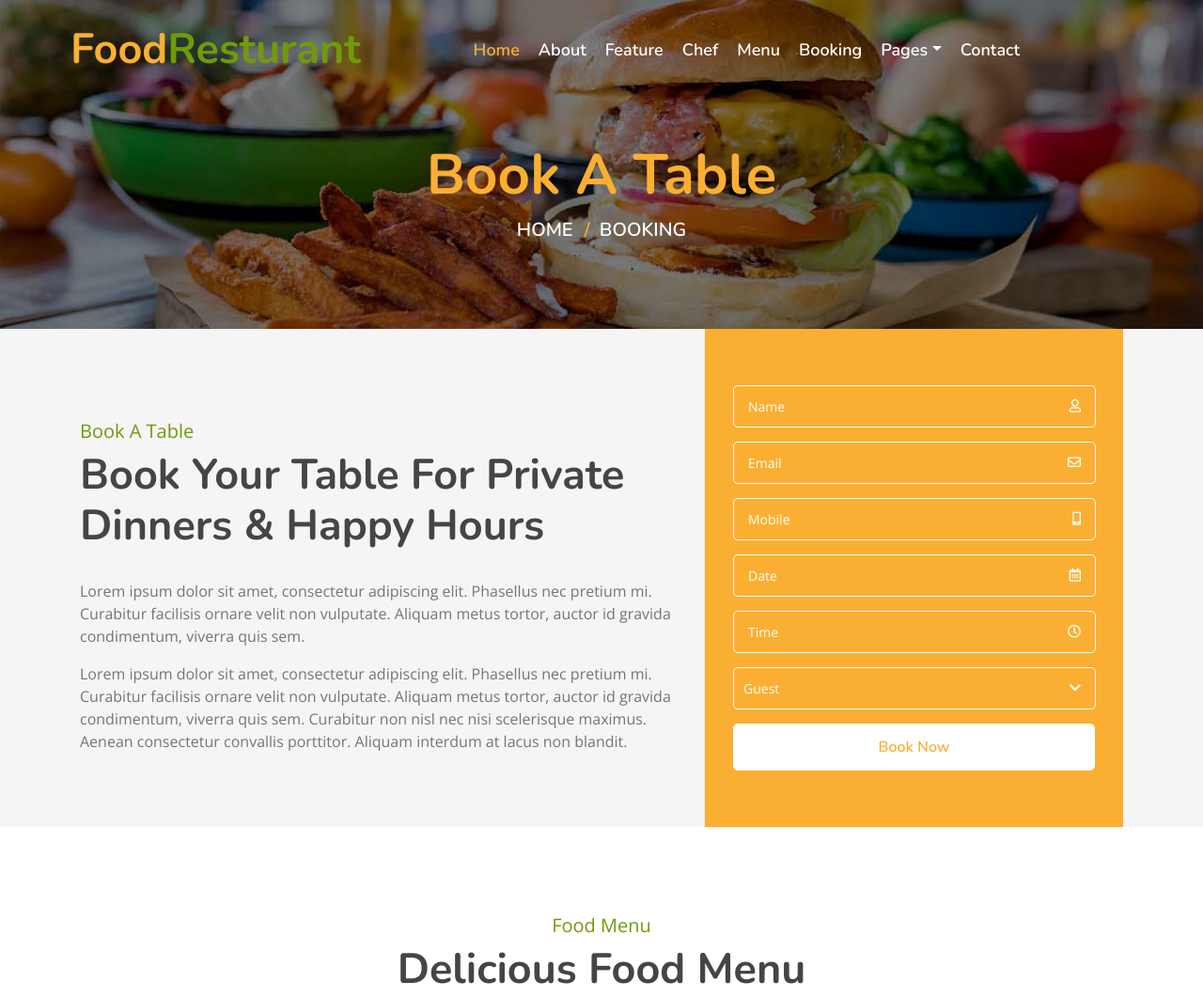
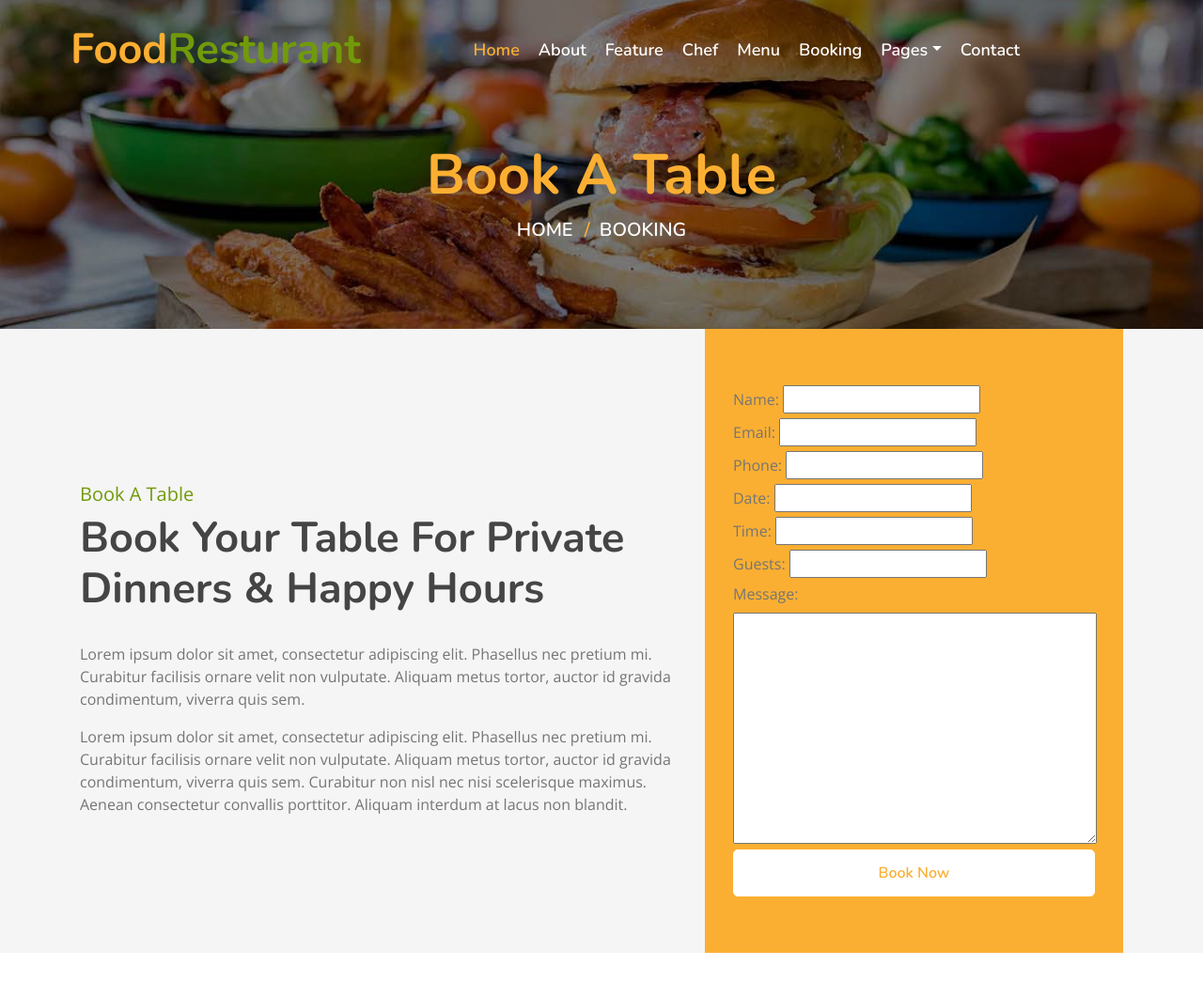
Before and after one commit to NMMalika/codeAlpha_restaraut-management-system, a Django app: page /booking/ in a window 1280 px wide. Shown: the top 1061 px of the page at 94% size. Run offline with Django 5.2, Linux system fonts and the light colour scheme; some libraries are stand-ins or nearby versions.

Commit message:
Testing form in terminal

```diff
--- /dev/null
+++ b/food/forms.py
@@ -0,0 +1,7 @@
+from django.forms import ModelForm
+from .models import Booktable
+
+class Booktableform (ModelForm):
+    class Meta:
+        model = Booktable
+        fields = ['name', 'email', 'phone', 'date', 'time', 'guests', 'message']
--- a/food/views.py
+++ b/food/views.py
@@ -1,9 +1,12 @@
-from django.shortcuts import render
-from food.models import Contact, Items, ItemList
+from django.shortcuts import render,redirect
+from food.models import Contact, Items, ItemList, Booktable
 from django.http import HttpResponse
+from .forms import Booktableform
+
 # Create your views here.
 def index(request):
     return render(request, 'index.html')
+
 def contact(request):
     context = {}
     if request.method == 'POST':
@@ -17,11 +20,11 @@ def contact(request):
         # Here you can add code to send the message via email or save it to the database
         context ["message"]=f"Thank {name} for your message!"
     return render(request, 'contact.html', context)
+
 def about(request):
     return render(request, 'about.html')
 
-def booking(request):
-    return render(request, 'booking.html')
+
 
 def menu(request):
     items = Items.objects.all()
@@ -31,3 +34,10 @@ def menu(request):
 
 def feature(request):
     return render(request, 'feature.html')
+
+def booking(request):
+  forms=Booktableform()
+  if request.method=='POST':
+      print(request.POST)
+  context={"form":forms}
+  return render(request,'booking.html',context)
--- a/rest_mgt/urls.py
+++ b/rest_mgt/urls.py
@@ -30,6 +30,7 @@ urlpatterns = [
     path("menu/",views.menu, name="menu"),
     path("feature/",views.feature, name="feature"),
 
+
 ]
 if settings.DEBUG:
     urlpatterns += static(settings.MEDIA_URL, document_root=settings.MEDIA_ROOT)
--- a/templates/booking.html
+++ b/templates/booking.html
@@ -45,68 +45,10 @@
                     </div>
                     <div class="col-lg-5">
                         <div class="booking-form">
-                            <form>
-                                <div class="control-group">
-                                    <div class="input-group">
-                                        <input type="text" class="form-control" placeholder="Name" required="required" />
-                                        <div class="input-group-append">
-                                            <div class="input-group-text"><i class="far fa-user"></i></div>
-                                        </div>
-                                    </div>
-                                </div>
-                                <div class="control-group">
-                                    <div class="input-group">
-                                        <input type="email" class="form-control" placeholder="Email" required="required" />
-                                        <div class="input-group-append">
-                                            <div class="input-group-text"><i class="far fa-envelope"></i></div>
-                                        </div>
-                                    </div>
-                                </div>
-                                <div class="control-group">
-                                    <div class="input-group">
-                                        <input type="text" class="form-control" placeholder="Mobile" required="required" />
-                                        <div class="input-group-append">
-                                            <div class="input-group-text"><i class="fa fa-mobile-alt"></i></div>
-                                        </div>
-                                    </div>
-                                </div>
-                                <div class="control-group">
-                                    <div class="input-group date" id="date" data-target-input="nearest">
-                                        <input type="text" class="form-control datetimepicker-input" placeholder="Date" data-target="#date" data-toggle="datetimepicker"/>
-                                        <div class="input-group-append" data-target="#date" data-toggle="datetimepicker">
-                                            <div class="input-group-text"><i class="far fa-calendar-alt"></i></div>
-                                        </div>
-                                    </div>
-                                </div>
-                                <div class="control-group">
-                                    <div class="input-group time" id="time" data-target-input="nearest">
-                                        <input type="text" class="form-control datetimepicker-input" placeholder="Time" data-target="#time" data-toggle="datetimepicker"/>
-                                        <div class="input-group-append" data-target="#time" data-toggle="datetimepicker">
-                                            <div class="input-group-text"><i class="far fa-clock"></i></div>
-                                        </div>
-                                    </div>
-                                </div>
-                                <div class="control-group">
-                                    <div class="input-group">
-                                        <select class="custom-select form-control">
-                                            <option selected>Guest</option>
-                                            <option value="1">1 Guest</option>
-                                            <option value="2">2 Guest</option>
-                                            <option value="3">3 Guest</option>
-                                            <option value="4">4 Guest</option>
-                                            <option value="5">5 Guest</option>
-                                            <option value="6">6 Guest</option>
-                                            <option value="7">7 Guest</option>
-                                            <option value="8">8 Guest</option>
-                                            <option value="9">9 Guest</option>
-                                            <option value="10">10 Guest</option>
-                                        </select>
-                                        <div class="input-group-append">
-                                            <div class="input-group-text"><i class="fa fa-chevron-down"></i></div>
-                                        </div>
-                                    </div>
-                                </div>
-                                <div>
+                           <form  action="{% url 'booking' %}" method="POST">
+                                {% csrf_token %}
+                                {{form}}
+                            <div>
                                     <button class="btn custom-btn" type="submit">Book Now</button>
                                 </div>
                             </form>
```
Also changed, not shown: templates/booking_success.html (added, +12 -0 lines), db.sqlite3.
